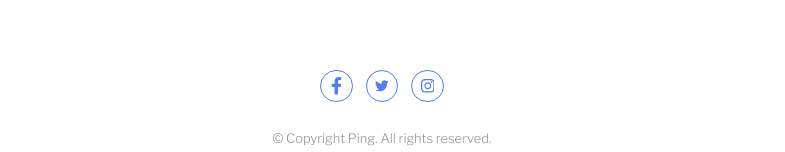
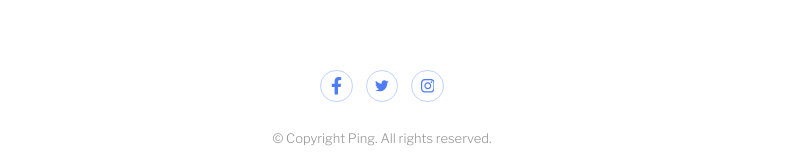
Before and after one commit to Valeri85/Ping-coming-soon-page, a React (Vite) app: page / in a window 1280 px wide. Shown: the part 969-1121 px from the top of the page, without its empty margins (258-1043 px from the left). Built offline with nearby package versions, Linux system fonts and the light colour scheme.

Commit message:
Corrected social icons styles

```diff
--- a/src/components/SocialIcons/SocialIcons.module.scss
+++ b/src/components/SocialIcons/SocialIcons.module.scss
@@ -6,17 +6,20 @@
 	padding-block: 2em;
 
 	a.socialIcon {
+		--iconSize: 2.5em;
 		display: flex;
 		align-items: center;
 		justify-content: center;
-		width: 2.5em;
-		height: 2.5em;
+		width: var(--iconSize);
+		height: var(--iconSize);
 		padding: 0.65em;
-		border: 1px solid var(--clr-primary-400);
+		border: 1px solid var(--clr-secondary-300);
 		border-radius: var(--border-radius);
-		transition: background-color var(--animation-time) ease-in-out;
+		transition: background-color var(--animation-time) ease-in-out,
+			border var(--animation-time) ease-in-out;
 		&:hover {
 			background-color: var(--clr-primary-400);
+			border: 1px solid var(--clr-secondary-300);
 			svg {
 				fill: var(--clr-secondary-100);
 			}
```
